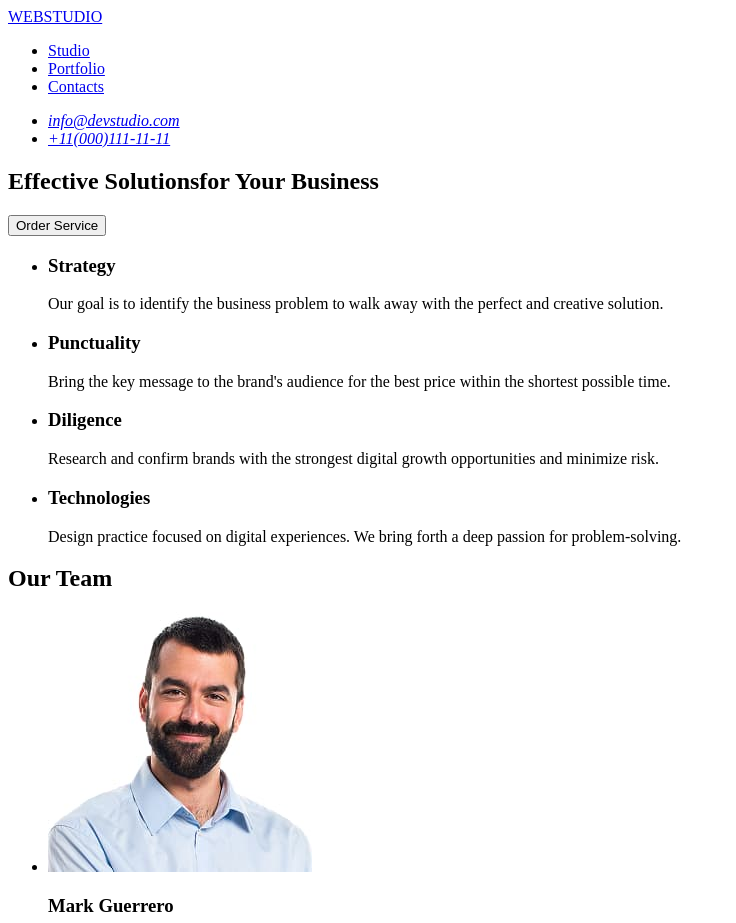
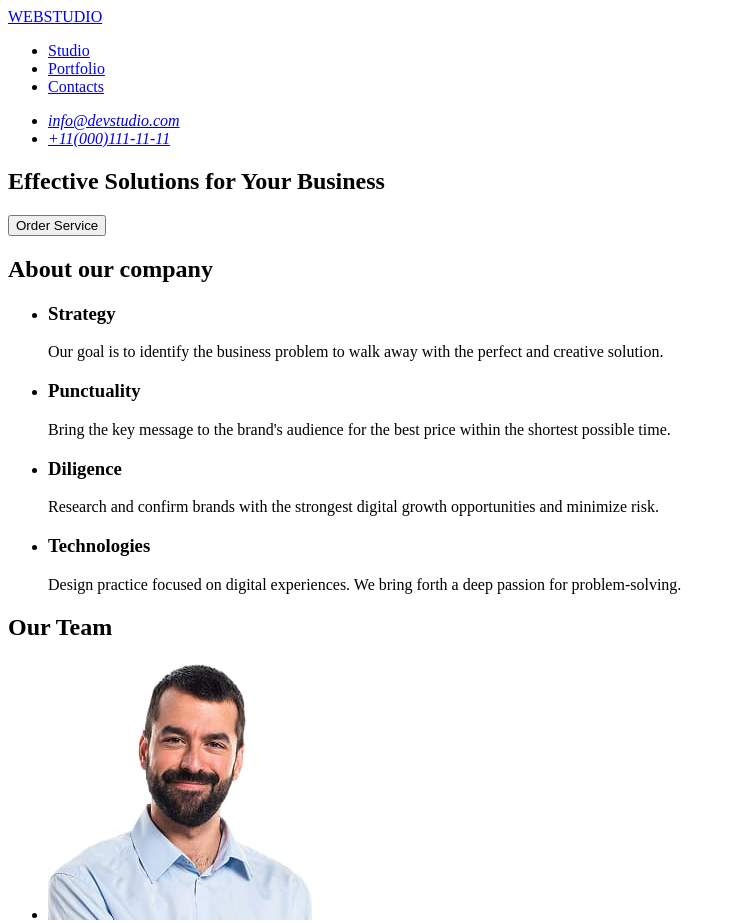
Before and after one commit to DarynaOstroverkh/goit-markup-hw-01, a plain HTML site: page index.html in a window 1280 px wide. Shown: the top 923 px of the page, without its empty margins (0-736 px from the left). Drawn offline with Linux system fonts and the light colour scheme.

Commit message:
section1

```diff
--- a/index.html
+++ b/index.html
@@ -24,9 +24,9 @@
     </header>
     <main>
       <section>
-        <h1>Effective Solutionsfor Your Business</h1>
+        <h1>Effective Solutions for Your Business</h1>
         <button type="button">Order Service</button>
-        <h2 hidden>About our company</h2>
+        <h2>About our company</h2>
       </section>
       <section>
         <h2 hidden>Section2</h2>
```
